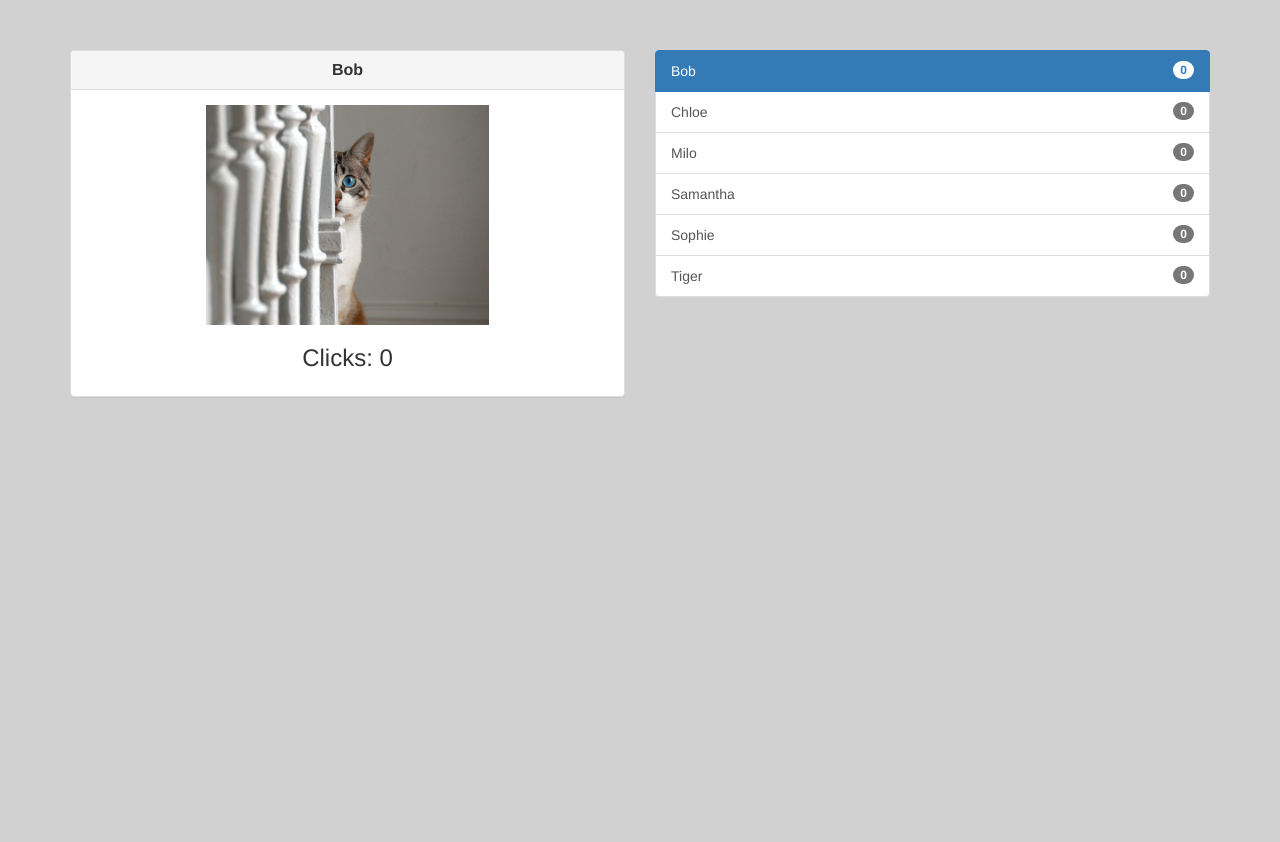
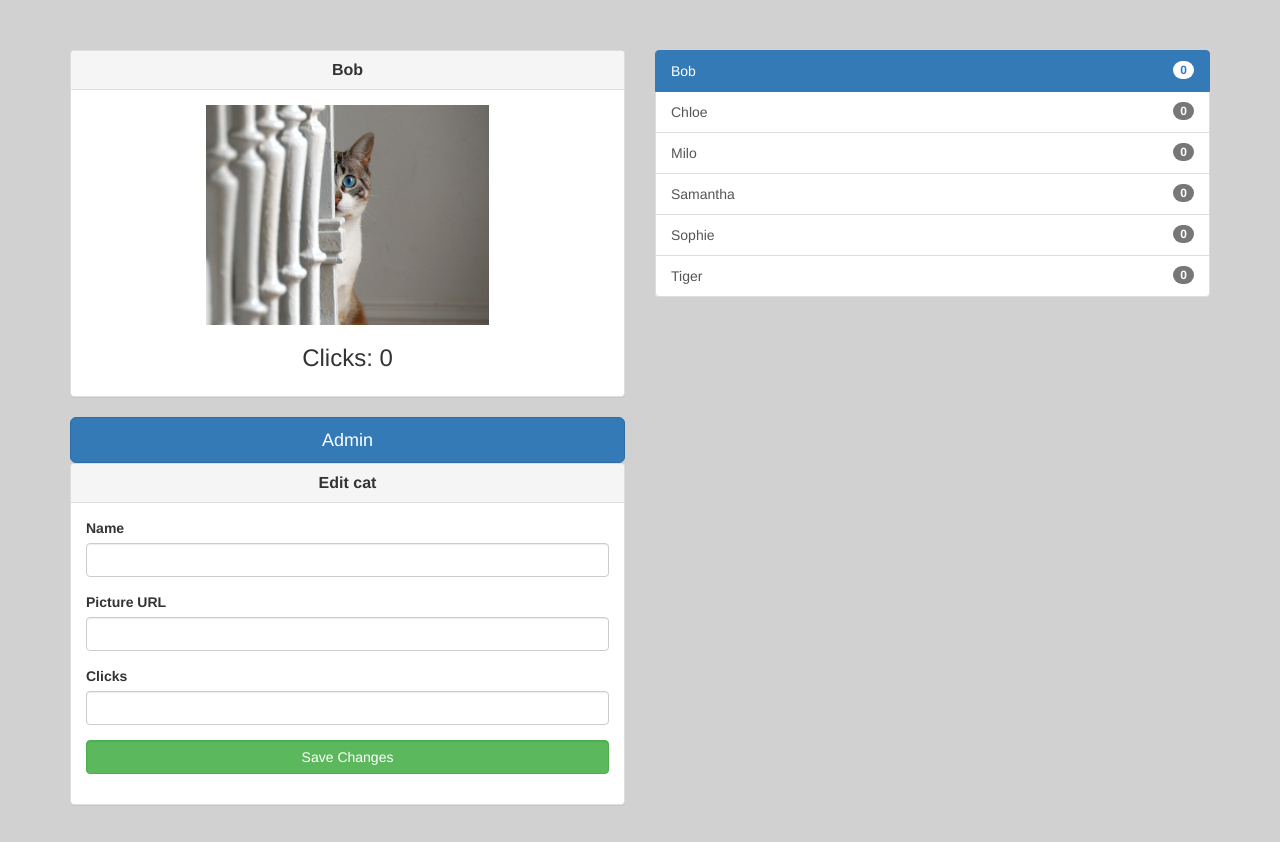
Before and after one commit to fsarachu/cat-clicker, a website: page index.html in a window 1280 px wide. Before the commit the page ends 800 px from the top, so only its background shows below. Drawn offline with nearby package versions, Linux system fonts and the light colour scheme.

Commit message:
Add admin button and edit cat form markup

```diff
--- a/index.html
+++ b/index.html
@@ -26,6 +26,39 @@
             <div id="cat-list" class="list-group"></div>
         </div>
     </div>
+    <div class="row admin-btn">
+        <div class="col-md-6">
+            <button id="admin" class="btn btn-lg btn-primary btn-block">Admin</button>
+        </div>
+    </div>
+    <div class="row edit-panel">
+        <div class="col-md-6">
+            <div class="panel panel-default">
+                <div class="panel-heading text-center">
+                    <h2 class="panel-title">Edit cat</h2>
+                </div>
+                <div class="panel-body">
+                    <form>
+                        <div class="form-group">
+                            <label for="cat-name-input">Name</label>
+                            <input id="cat-name-input" class="form-control" type="text">
+                        </div>
+                        <div class="form-group">
+                            <label for="cat-picture-input">Picture URL</label>
+                            <input id="cat-picture-input" class="form-control" type="url">
+                        </div>
+                        <div class="form-group">
+                            <label for="cat-clicks-input">Clicks</label>
+                            <input id="cat-clicks-input" class="form-control" type="number">
+                        </div>
+                        <div class="form-group">
+                            <input type="submit" class="form-control btn btn-success" value="Save Changes">
+                        </div>
+                    </form>
+                </div>
+            </div>
+        </div>
+    </div>
 
 </div>
 
```
